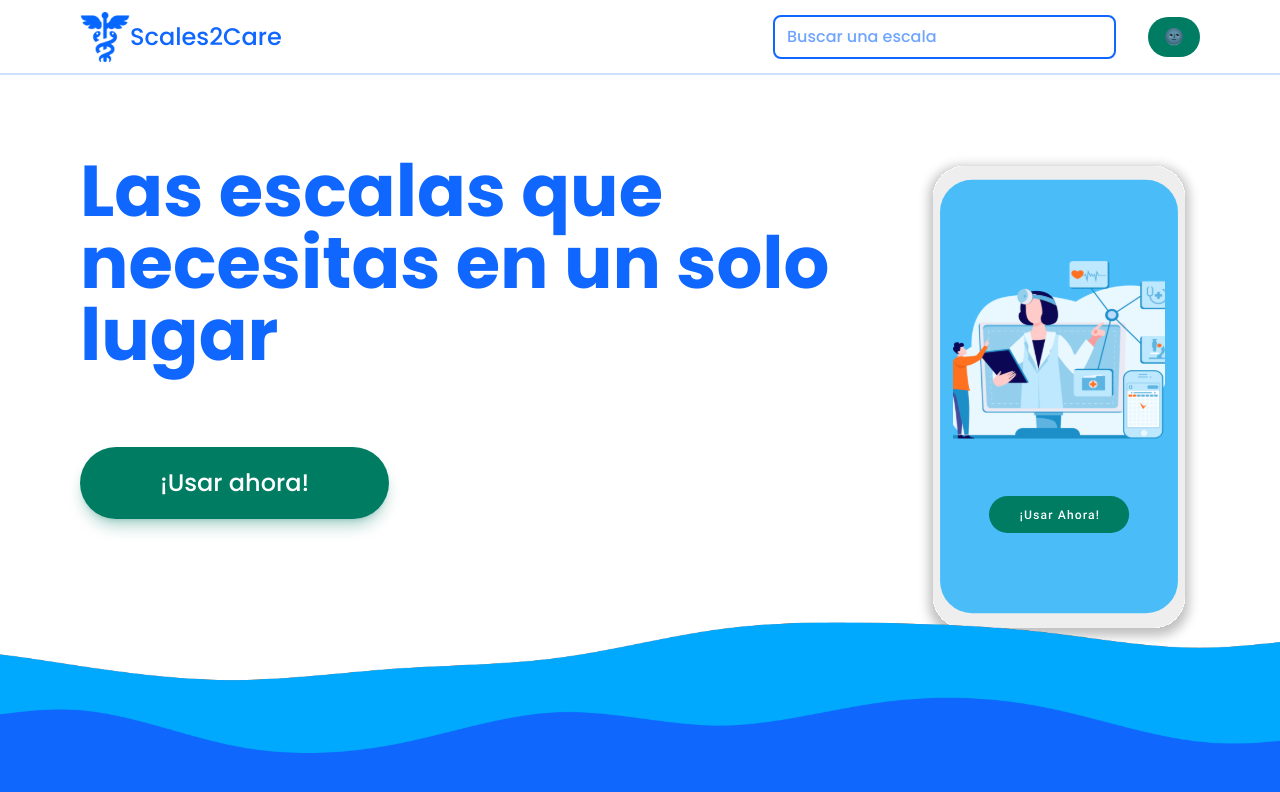
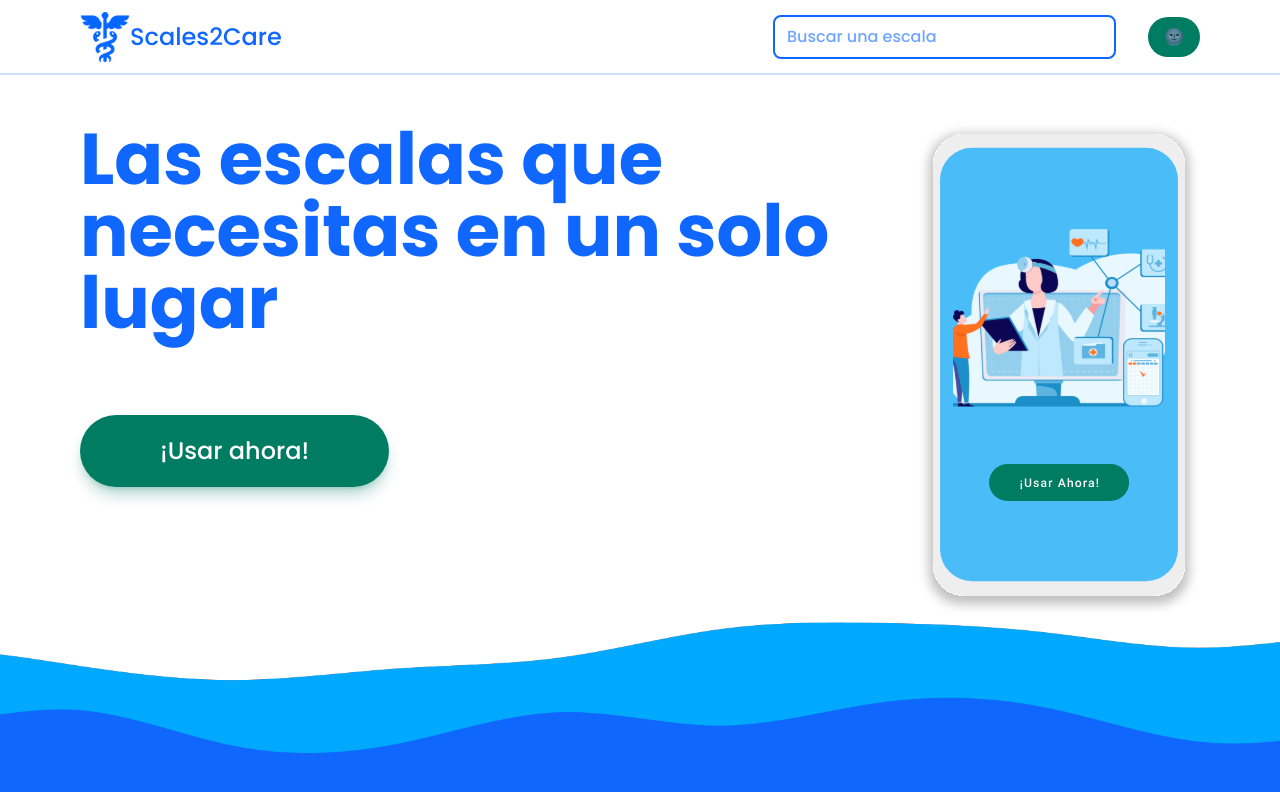
Before and after one commit to jesubohr/scales2care, a React (Vite) app: page / in a window 1280 px wide. Shown: the top 792 px of the page. Built offline with nearby package versions, Linux system fonts and the light colour scheme.

Commit message:
Minor fixes on padding

```diff
--- a/src/components/MainContent.jsx
+++ b/src/components/MainContent.jsx
@@ -4,7 +4,7 @@ export default function MainContent ({ className = "", landing = false, children
             "flex flex-col items-center " +
             "mx-auto px-5 md:px-20 xl:px-0 " +
             "min-h-[calc(100vh-75px)] max-w-7xl " +
-            ((landing) ? "relative w-full " : "pt-16 pb-12 ") +
+            ((landing) ? "relative w-full " : "pt-14 pb-12 ") +
             `${className}`
         }>
             { children }
--- a/src/views/Landing.jsx
+++ b/src/views/Landing.jsx
@@ -13,7 +13,7 @@ function Landing () {
     return (
         <>
             <LandingHeader />
-            <MainContent className="lg:items-start gx:block pt-20" landing>
+            <MainContent className="lg:items-start gx:block pt-12" landing>
                 <h1
                     className={
                         "w-full sm:w-4/5 sm:text-7xl" +
@@ -30,7 +30,7 @@ function Landing () {
                     click={ () => navigate("/app/categories") }
                 >¡Usar ahora!</BannerButton>
                 <img
-                    className="hidden absolute top-20 right-20 xl:right-0 max-h-[65vh] gx:block dark:brightness-90"
+                    className="hidden absolute top-12 right-20 xl:right-0 max-h-[65vh] gx:block dark:brightness-90 z-10"
                     src={ accept }
                     alt="Representation of the app"
                 />
```
